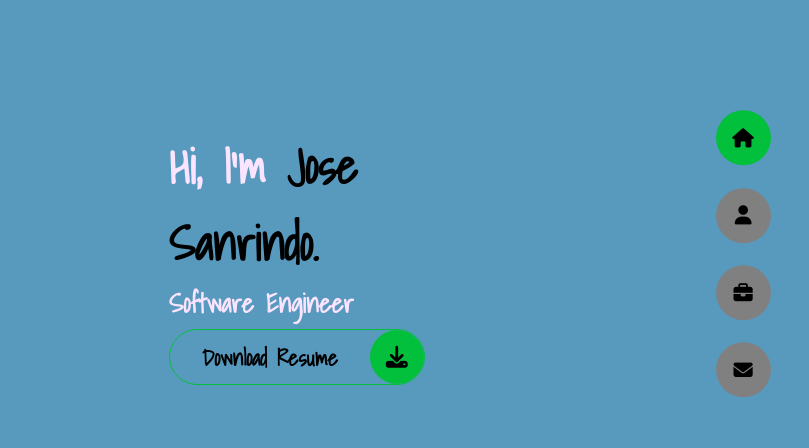
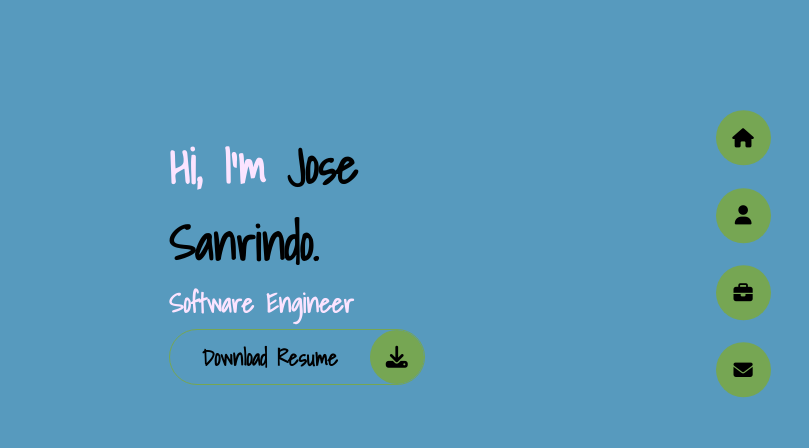
Before and after one commit to TakashiJose/TakashiJose.github.io, a plain HTML site: page index.html in a window 1280 px wide. Shown: the part 146-594 px from the top of the page, 471-1280 px from the left. Drawn offline with Linux system fonts and the light colour scheme.

Commit message:
made changes to styles, added color palette as reference

```diff
--- a/Styles/styles.scss
+++ b/Styles/styles.scss
@@ -12,9 +12,9 @@
     --color-black: black;
     --color-white: #FBE4FF;
     --color-grey: grey;
-    --color-green: #03C03C;
-    --color-red: #C23B2300000000;
-    --color-yellow: #EADA52;
+    --color-green: #76A653;
+    --color-red: #A40E1A;
+    --color-yellow: #DFC63D;
     --color-blue: #6EB5FF;
     --br-sm-2: 14px;
     --box-shadow: 0 3 px 15px rgba(0,0,0,.2);
@@ -119,7 +119,7 @@ section{
     .control{
         padding: 1rem;
         cursor: pointer;
-        background-color: var(--color-grey);
+        background-color: var(--color-green);
         width: 55px;
         height: 55px;
         border-radius: 50%;
@@ -277,12 +277,12 @@ section{
     .timeline-item{
         position: relative;
         padding-left: 3rem;
-        border-left: 1px solid var(--color-red);
+        border-left: 1px solid var(--color-green);
         .timeline-icon{
             position: absolute;
             left: -15px;
             top: 0;
-            background-color: var(--color-red);
+            background-color: var(--color-green);
             width: 30px;
             height: 30px;
             border-radius: 50%;
```
Also changed, not shown: Styles/styles.css, img/dark_pastel.png (added), img/placeholder.jpg (added), img/rainbow_twilight.png (added), img/sad_rainbow.png (added), index.html (line endings or trailing spaces), 2 other files.
